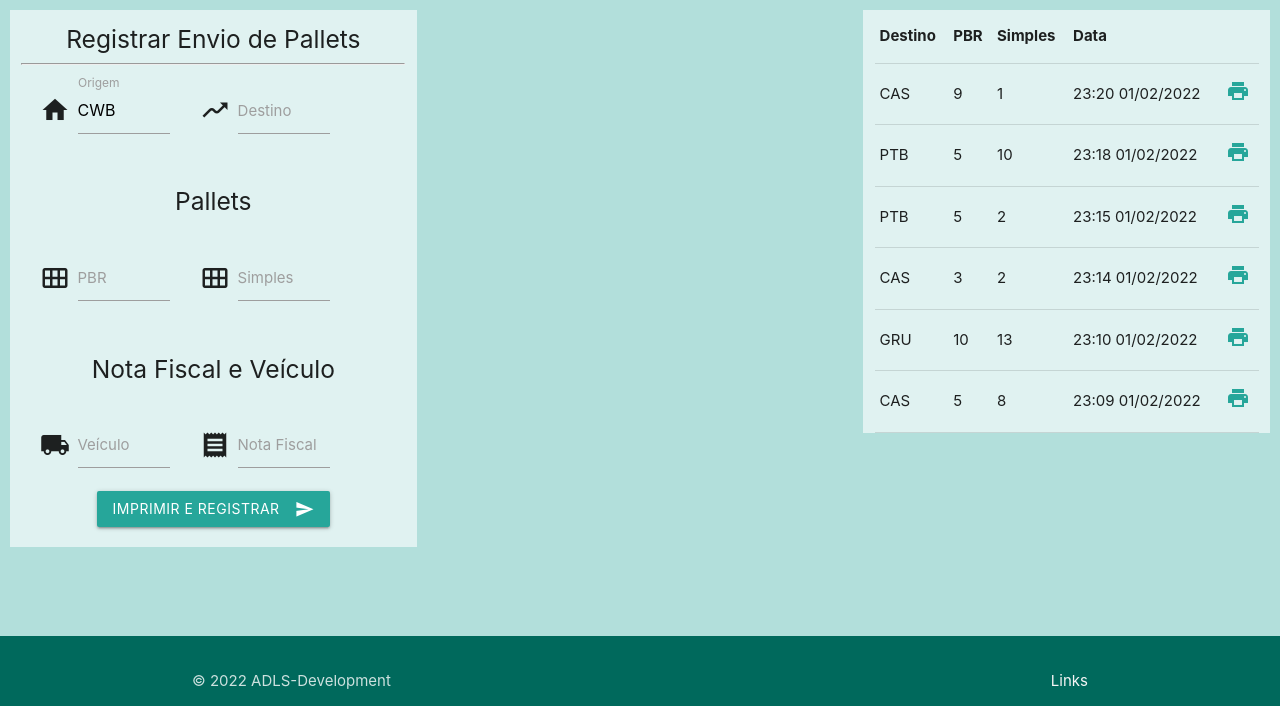
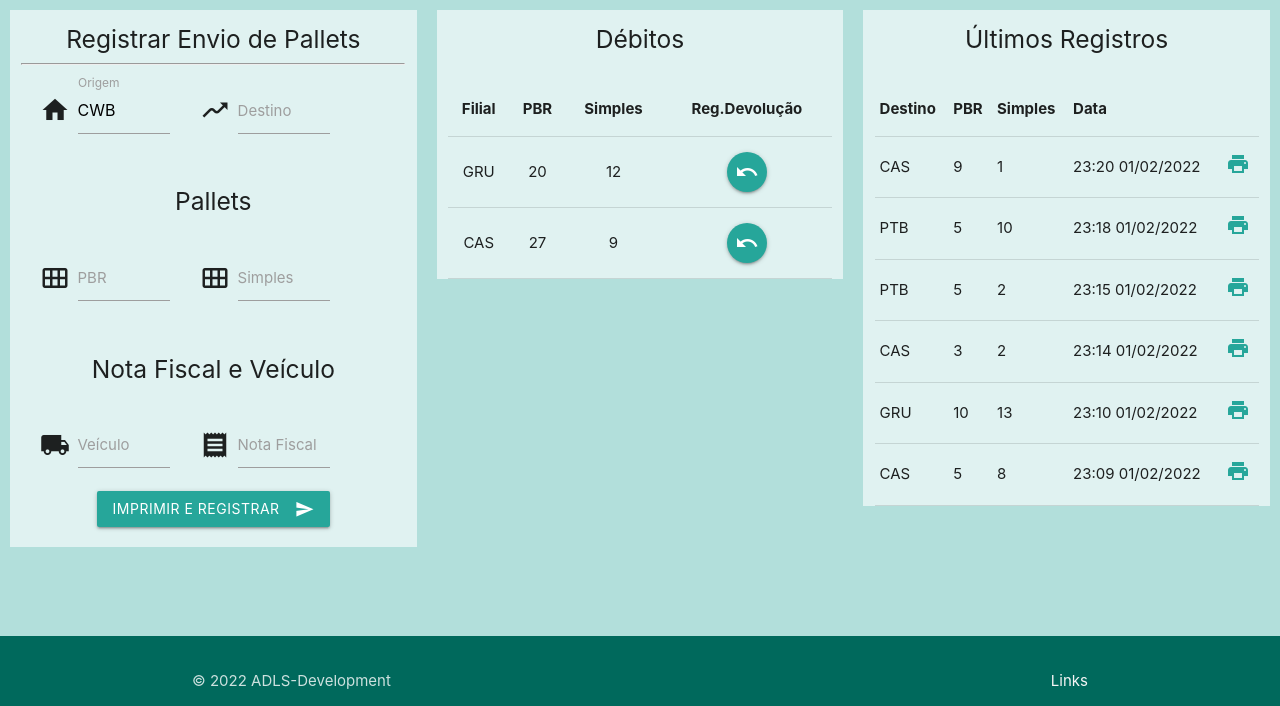
Before and after one commit to SrLuppo/controledepalets.com, a PHP site: page / in a window 1280 px wide. Shown: the part 94-800 px from the top of the page. Run offline with PHP 8.4, Linux system fonts and the light colour scheme; data comes from the database, SQL or seed files in the repository.

Commit message:
tabela de debitos

```diff
--- a/index.php
+++ b/index.php
@@ -86,11 +86,67 @@ $result = mysqli_query($connect,$sql);
 
     <!-- Débito de filiais -->
     <div class="col s12 m4 l4 teal lighten-5 index-box">
+        <div class="row">
+            <div class="col s12 center">
+                <h5>Débitos</h5>
+            </div>
+
+        </div>
+    <table class="centered">
+        <thead>
+          <tr>
+              <th>Filial</th>
+              <th>PBR</th>
+              <th>Simples</th>
+              <th>Reg.Devolução</th>
+          </tr>
+        </thead>
+
+        <tbody>
+         <?php
+
+         $sqlDebito = "SELECT * FROM debitos WHERE (enviado_pbr - devolveu_pbr) > 0 or (enviado_simples - devolveu_simples) > 0";
+
+         $debitoQuerry = mysqli_query($connect,$sqlDebito);
+
+
+         while($debitoDados = mysqli_fetch_array($debitoQuerry)) {
+
+             $debitoPbr = $debitoDados['enviado_pbr'] - $debitoDados['devolveu_pbr'] ;
+             $debitoSimples = $debitoDados['enviado_simples'] - $debitoDados['devolveu_simples'] ;
+            ?>
+           <tr>
+               <td><?php echo $debitoDados['filial']; ?></td>
+               <td><?php echo $debitoPbr; ?></td>
+               <td><?php echo $debitoSimples; ?></td>
+               <td><a class="btn-floating" href=""><i class="material-icons">undo</i></a></td>
+           </tr>
+            <?php
+         }
+
+
+
+         ?>
+        </tbody>
+      </table>
+
+
+
+
+
+
+
 
     </div>
 
     <!-- Débito de filiais -->
     <div class="col s12 m4 l4 teal lighten-5 index-box">
+    <div class="row">
+            <div class="col s12 center">
+                <h5>Últimos Registros</h5>
+            </div>
+
+        </div>
     <table>
         <thead>
           <tr>
--- a/php_actions/addRegister.php
+++ b/php_actions/addRegister.php
@@ -40,9 +40,9 @@ $data = date('Y-m-d H:i:s');
         mysqli_query($connect,$sqlUpdate );
 
     else:
-        $sqlInsertNewLine = "INSERT INTO debitos (filial, enviado_pbr, enviado_simples)
+        $sqlInsertNewLine = "INSERT INTO debitos (filial, enviado_pbr, enviado_simples, devolveu_pbr, devolveu_simples)
                             VALUES
-                            ('$destino','$pbr','$simples')";
+                            ('$destino','$pbr','$simples' , 0 , 0 )";
 
         mysqli_query($connect,$sqlInsertNewLine );
 
```
